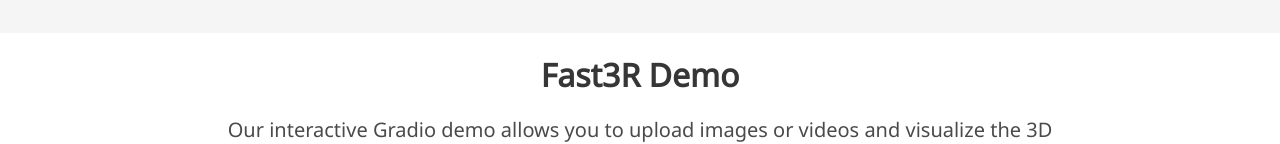
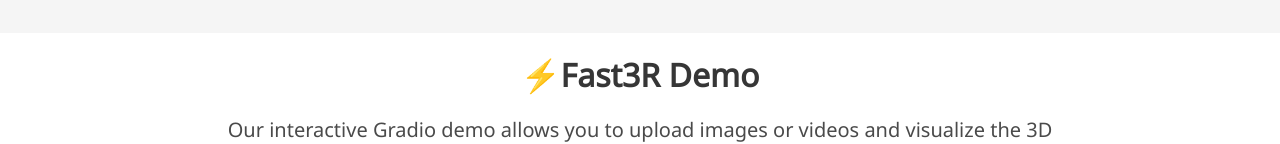
Before and after one commit to fast3r-3d/fast3r-3d.github.io, a plain HTML site: page index.html in a window 1280 px wide. Shown: the part 1700-1844 px from the top of the page. Drawn offline with nearby package versions, Linux system fonts and the light colour scheme; some icons are missing; a web font is replaced by a local one.

Commit message:
update website

```diff
--- a/index.html
+++ b/index.html
@@ -227,7 +227,7 @@
         <div class="container">
           <div class="columns is-centered has-text-centered">
             <div class="column is-four-fifths">
-              <h2 class="title is-3">Fast3R Demo</h2>
+              <h2 class="title is-3">⚡️Fast3R Demo</h2>
               <div class="content has-text-centered">
                 <p class="subtitle">
                   Our interactive Gradio demo allows you to upload images or
```
Also changed, not shown: static/images/3d_results/result10.png (deleted), static/images/3d_results/result11.png (deleted), static/images/3d_results/result2.png, static/images/3d_results/result3.png, static/images/3d_results/result4.png, 8 other files.
